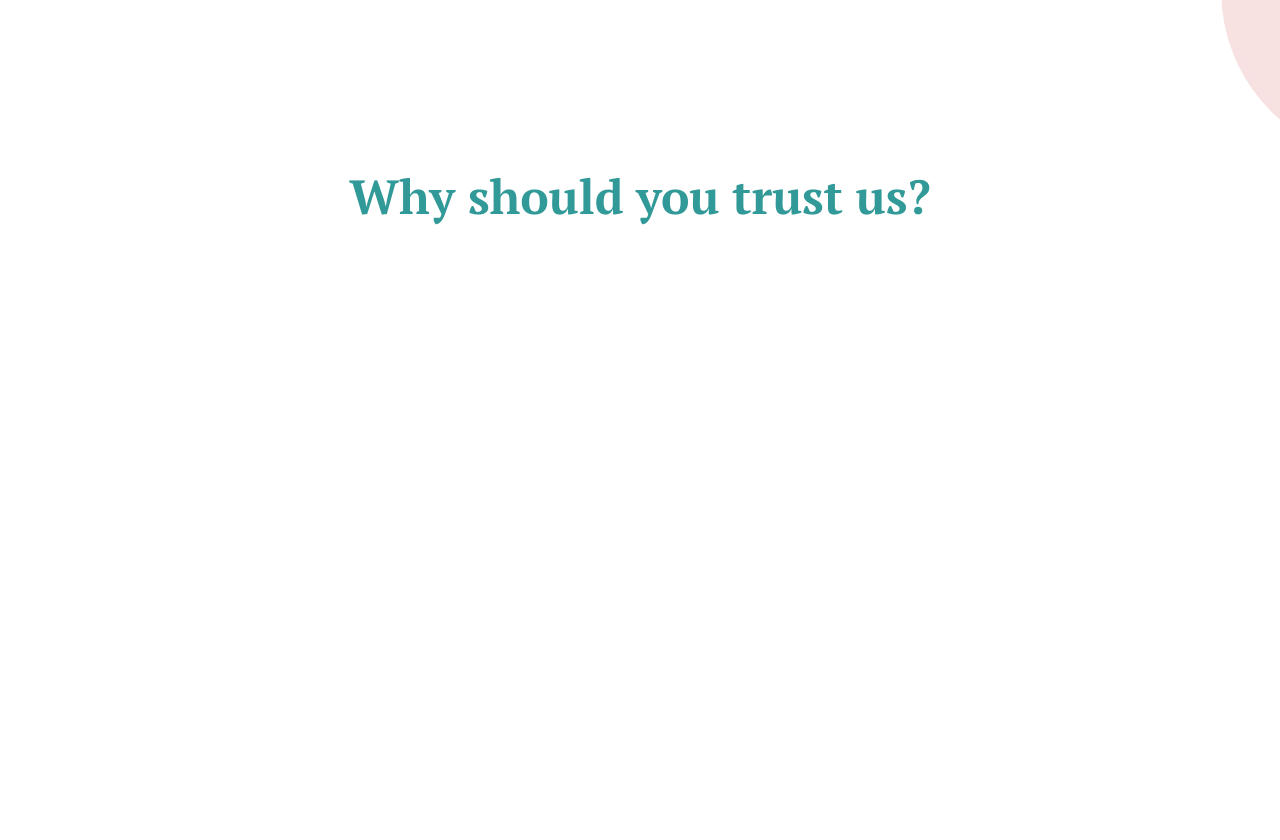
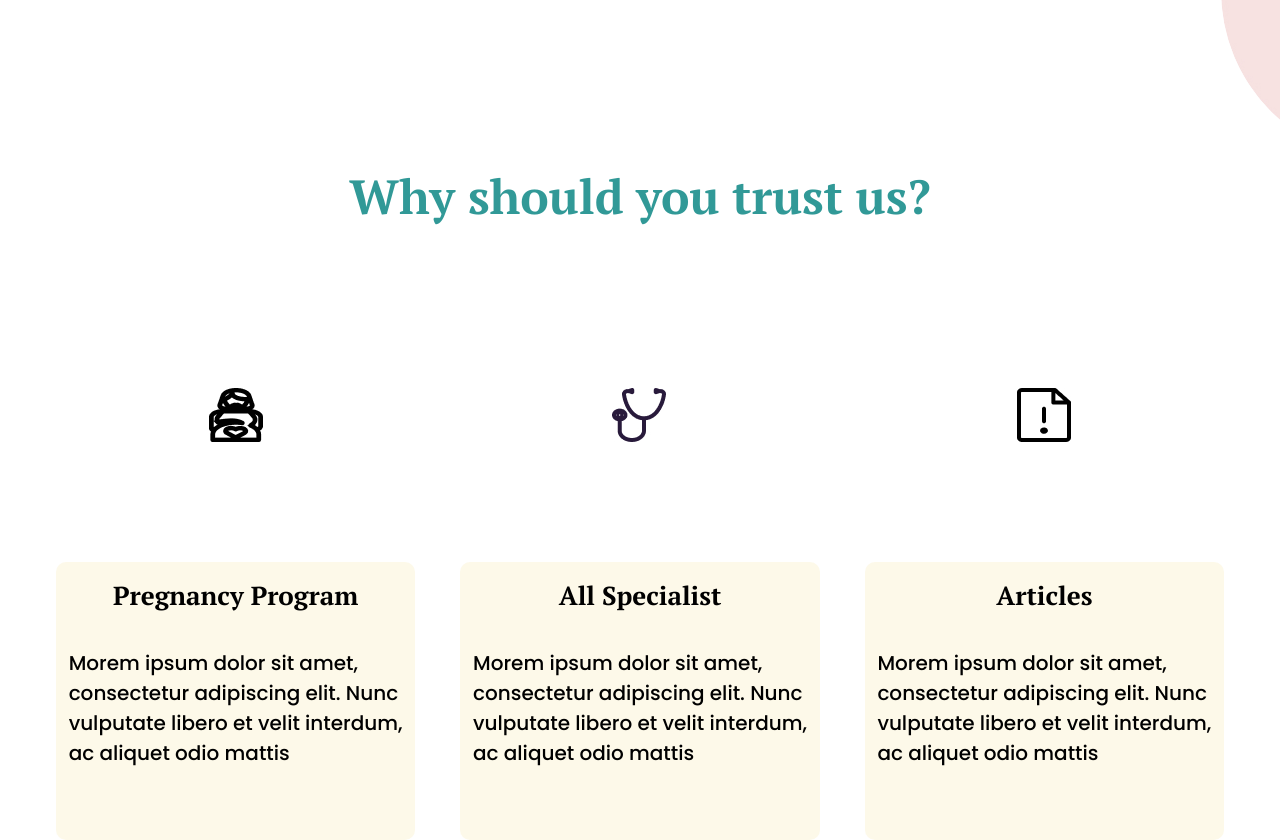
Before and after one commit to Optimist19/BuildLab, a plain HTML site: page index.html in a window 1280 px wide. Shown: the part 939-1779 px from the top of the page. Before the commit the page ends 1167 px from the top, so only its background shows below. Drawn offline with Linux system fonts and the light colour scheme.

Commit message:
Added icon and did some other things around the main

```diff
--- a/index.css
+++ b/index.css
@@ -1,6 +1,3 @@
-/* body{
-	background-color: black;
-} */
 *{
 	margin: 0;
 	padding: 0;
@@ -10,8 +7,6 @@
 /* header */
 nav{
 	margin: 0 auto;
-	/* left: 65px;
-	top: 67px; */
 	Width: 1300px;
 	Height: 102px;
 	border-radius: 20px;
@@ -23,7 +18,6 @@ nav{
 	font-family: 'Poppins', sans-serif;
 	font-style: normal;
 	font-weight: 600;
-	/* font-size: 20px; */
 }
 
 .img-h1{
@@ -58,10 +52,6 @@ nav li a:hover{
 	text-decoration: underline;
 }
 
-/* nav:last-child{
-	background-color: #287573;
-	color: white;
-} */
 
 nav .download{
 	background-color: #287573;
@@ -115,17 +105,6 @@ nav .download a{
 
 }
 
-/* .para-bttn .s-b{
-	padding: 1vh 1vw;
-	color: #319997;
-	font-family: 'Poppins';
-	font-style: normal;
-	font-weight: 600;
-	font-size: 20px;
-	border-radius: 10px;
-	cursor: pointer;
-	background-image: linear-gradient(90deg, #00C0FF 0%, #FFCF00 49%, #FC4F4F 100%);
-} */
 
 .para-bttn  .bttn span{
 	background-image: linear-gradient(90deg, #00C0FF 0%, #FFCF00 49%, #FC4F4F 100%);
@@ -136,10 +115,6 @@ nav .download a{
 
 .para-bttn  .bttn span .s-b{
 	border-style: none;
-	/* padding-top: 1.4vh;
-	padding-bottom: 1.9vh;
-	padding-left: 2vw;
-	padding-right: 2vw; */
 	padding-top: 0.5vh;
 	padding-bottom: 1vh;
 	padding-left: 1.7vw;
@@ -158,7 +133,6 @@ nav .download a{
 	height: 343px;
 	left: 990px;
 	top: 192px;
-	/* background: rgba(38, 42, 47, 0.2); */
 	border-radius: 50%;
 }
 
@@ -168,7 +142,6 @@ nav .download a{
 	height: 343px;
 	left: 804px;
 	top: 473px;
-	/* background: rgba(239, 215, 119, 0.3); */
 	border-radius: 50%;
 }
 
@@ -178,7 +151,6 @@ nav .download a{
 	height: 343px;
 	left: 743px;
 	top: 233px;
-	/* background: rgba(209, 238, 236, 0.3); */
 	border-radius: 50%;
 }
 
@@ -188,7 +160,6 @@ nav .download a{
 	height: 343px;
 	left: 1033px;
 	top: 425px;
-	/* background: rgba(226, 155, 154, 0.3); */
 	border-radius: 50%;
 }
 
@@ -199,7 +170,6 @@ nav .download a{
 	left: 802px;
 	top: 243px;
 	border-radius: 50%;
-	/* background: url(.jpg), #D9D9D9; */
 }
 
 .pic .pic6{
@@ -209,7 +179,6 @@ nav .download a{
 	left: -187px;
 	top: 574px;
 	border-radius: 50%;
-	/* background: rgba(239, 215, 119, 0.2); */
 }
 
 .pic .pic7{
@@ -219,7 +188,6 @@ nav .download a{
 	left: 1221px;
 	top: 758px;
 	border-radius: 50%;
-	/* background: #F0D7D2; */
 }
 
 main .ques{
@@ -230,4 +198,65 @@ main .ques{
 	font-size: 48px;
 	text-align: center;
 	color: #319997;
+	margin-bottom: 20vh;
 }
+
+main .m-s-a{
+	display: flex;
+	justify-content: center;
+	gap: 1vh 3.5vw;
+}
+
+
+main .m-s-a .mother{
+	display: flex;
+	flex-direction: column;
+	align-items: center;
+}
+
+main .m-s-a .para{
+	display: flex;
+	flex-direction: column;
+	align-items: center;
+	background: rgba(245, 229, 168, 0.25);
+	border-radius: 10px;
+	padding-top: 2vh;
+	padding-bottom: 9vh;
+	padding-left: 1vw;
+	padding-right: 1vw;
+}
+
+main .m-s-a .para p:first-child{
+	font-family: 'PT Serif';
+	font-style: normal;
+	font-weight: 700;
+	font-size: 26px;
+	margin-bottom: 4.5vh;
+}
+
+main .m-s-a .para p:last-child{
+	font-family: 'Poppins';
+	font-style: normal;
+	font-weight: 400;
+	font-size: 20px;
+}
+
+
+main .m-s-a .stethoscope{
+	display: flex;
+	flex-direction: column;
+	align-items: center;
+}
+
+
+main .m-s-a .article{
+	display: flex;
+	flex-direction: column;
+	align-items: center;
+}
+
+
+
+.mother-icon, .stethoscope-icon, .article-icon{
+	margin-bottom: 15vh;
+}
--- a/index.html
+++ b/index.html
@@ -47,7 +47,40 @@
 			<img class="pic7" src="./images/Ellipse-pink.jpg" alt="circle">
 
 		</div>
+
+
 		<p class="ques">Why should you trust us?</p>
+
+
+		<div class="m-s-a">
+			<div class="mother">
+				<img src="./images/Mother.jpg" alt="An icon that looks like a mother" class="mother-icon">
+				<div class="para">
+					<p>Pregnancy Program</p>
+					<p>
+						Morem ipsum dolor sit amet,<br>consectetur adipiscing elit. Nunc<br>vulputate libero et velit interdum,<br>ac aliquet odio mattis
+					</p>
+				</div>
+			</div>
+			<div class="stethoscope">
+				<img src="./images/Stethoscope.jpg" alt="An icon that looks like a stethoscope" class="stethoscope-icon">
+				<div class="para">
+					<p>All Specialist</p>
+					<p>
+						Morem ipsum dolor sit amet,<br>consectetur adipiscing elit. Nunc<br>vulputate libero et velit interdum,<br>ac aliquet odio mattis
+					</p>
+				</div>
+			</div>
+			<div class="article">
+				<img src="./images/Article.jpg" alt="An icon representing an article" class="article-icon">
+				<div class="para">
+					<p>Articles</p>
+					<p>
+						Morem ipsum dolor sit amet,<br>consectetur adipiscing elit. Nunc<br>vulputate libero et velit interdum,<br>ac aliquet odio mattis
+					</p>
+				</div>
+			</div>
+		</div>
 	</main>
 </body>
 </html>
```
Also changed, not shown: images/Article.jpg (added), images/Mother.jpg (added), images/Stethoscope.jpg (added).
